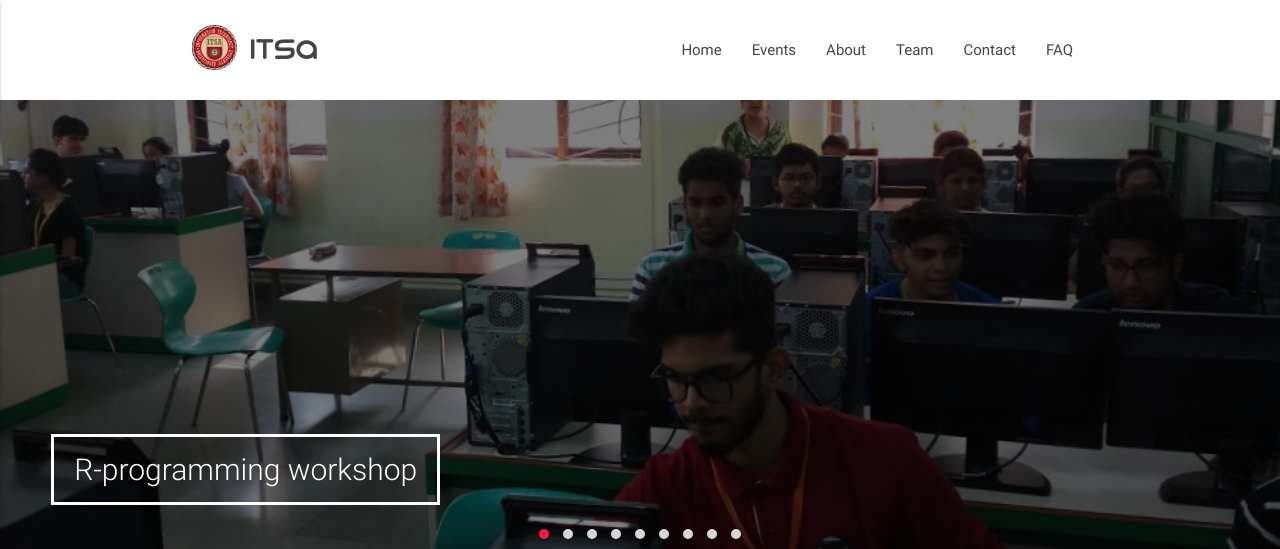
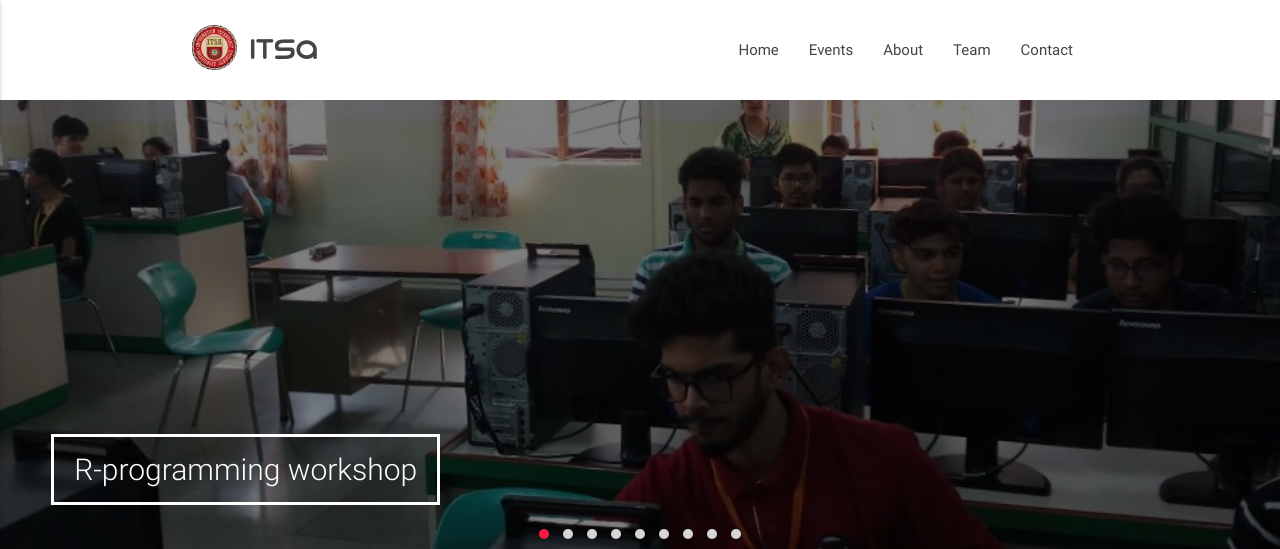
Before and after one commit to htshah/itsa, a PHP site: page / in a window 1280 px wide. Shown: the top 549 px of the page. Run offline with PHP 8.4, Linux system fonts and the light colour scheme.

Commit message:
Removed FAQ

```diff
--- a/index.php
+++ b/index.php
@@ -226,7 +226,7 @@
 					<li><a href="#about">About</a></li>
 					<li><a href="#team">Team</a></li>
 					<li><a href="#contact">Contact</a></li>
-					<li><a href="#faq">FAQ</a></li>
+					<!-- <li><a href="#faq">FAQ</a></li> -->
 				</ul>
 
 				<ul id="nav-mobile" class="left side-nav">
@@ -235,7 +235,7 @@
 					<li><a href="#about">About</a></li>
 					<li><a href="#team">Team</a></li>
 					<li><a href="#contact">Contact</a></li>
-					<li><a href="#faq">FAQ</a></li>
+					<!-- <li><a href="#faq">FAQ</a></li>  -->
 				</ul>
 			</div>
 		</nav>
@@ -417,7 +417,7 @@
 		</div>
 	</div>
 
-	<div id="faq" class="section">
+	<!-- <div id="faq" class="section">
 		<div class="container">
 
 			<div class="title">FAQ's</div>
@@ -442,7 +442,7 @@
 
 			</div>
 		</div>
-	</div>
+	</div> -->
 
 	<footer class="page-footer grey darken-4" style="padding-top: 0;">
 		<div class="footer-copyright">
```
